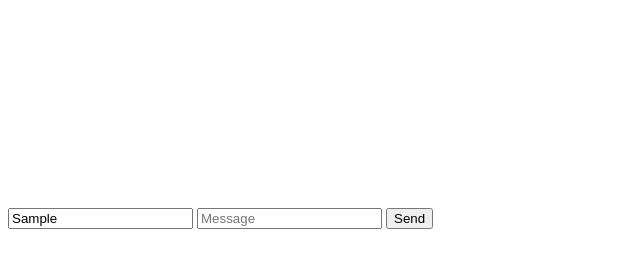
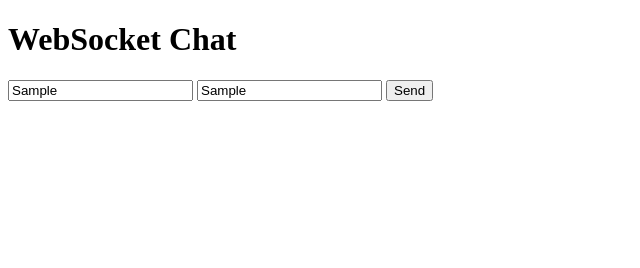
Before and after one commit to joaopaulomts/chat_websocket_golang, a plain HTML site: page index.html in a window 1280 px wide. Both pictures are taken after typing "Sample", "Sample" into the empty fields and a click on the button "Send". Shown: the whole page, without its empty margins (0-640 px from the left). Drawn offline with Linux system fonts and the light colour scheme.

Commit message:
correção de erros

```diff
--- a/index.html
+++ b/index.html
@@ -1,47 +1,32 @@
+<!-- index.html -->
 <!DOCTYPE html>
-<html lang="en">
+<html>
 <head>
-    <meta charset="UTF-8">
-    <meta name="viewport" content="width=device-width, initial-scale=1.0">
-    <title>Chat App</title>
-    <style>
-        #messages {
-            list-style-type: none;
-            margin: 0;
-            padding: 0;
-            height: 200px;
-            overflow-y: scroll;
-        }
-        #messages li {
-            padding: 8px;
-            border-bottom: 1px solid #ddd;
-        }
-    </style>
+  <title>Chat</title>
 </head>
 <body>
-<ul id="messages"></ul>
-<form id="form">
-    <input id="username" type="text" placeholder="Username" required>
-    <input id="message" type="text" placeholder="Message" required>
-    <button type="submit">Send</button>
-</form>
+  <h1>WebSocket Chat</h1>
+  <input id="username" placeholder="Username" />
+  <input id="message" placeholder="Message" />
+  <button onclick="sendMessage()">Send</button>
+
+  <ul id="chat"></ul>
+
   <script>
-    const ws = new WebSocket("ws://localhost:8080/ws");
+    const socket = new WebSocket("ws://localhost:8081/ws");
 
-    ws.onmessage = function(event) {
+    socket.onmessage = function (event) {
       const msg = JSON.parse(event.data);
       const item = document.createElement("li");
-        item.textContent = msg.username + ": " + msg.message;
-        document.getElementById("messages").appendChild(item);
+      item.textContent = `${msg.username}: ${msg.message}`;
+      document.getElementById("chat").appendChild(item);
     };
 
-    document.getElementById("form").onsubmit = function(event) {
-        event.preventDefault();
+    function sendMessage() {
       const username = document.getElementById("username").value;
       const message = document.getElementById("message").value;
-        ws.send(JSON.stringify({ username, message }));
-        document.getElementById("message").value = '';
-    };
+      socket.send(JSON.stringify({ username, message }));
+    }
   </script>
 </body>
 </html>
```
Also changed, not shown: 1 other file. Lines whose indentation alone changed are shown as unchanged.
